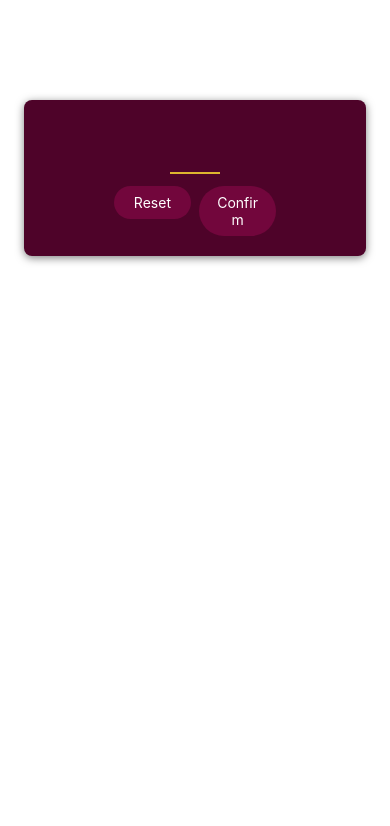
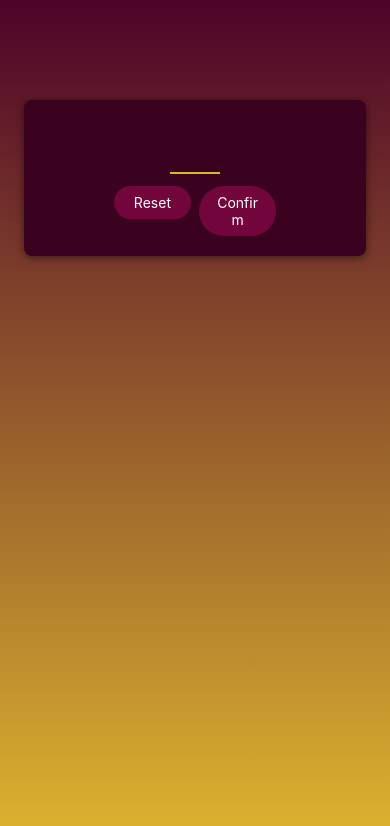
Before and after one commit to mdave94/guessing_game_react_native, a React Native app: screen / in a window 390 px wide. Shown: the top 826 px of the page. Built offline with nearby package versions, Linux system fonts and the light colour scheme.

Commit message:
LInearGradiant component from expo is added. Design update in StartGameScreen.js

```diff
--- a/App.js
+++ b/App.js
@@ -1,9 +1,17 @@
-import { StatusBar } from "expo-status-bar";
-import { StyleSheet, Text, View } from "react-native";
+import { StyleSheet } from "react-native";
 import StartGameScreen from "./screens/StartGameScreen";
+import { LinearGradient } from "expo-linear-gradient";
 
 export default function App() {
-  return <StartGameScreen />;
+  return (
+    <LinearGradient colors={['#4e0329','#ddb52f']} style={styles.screensContainer}>
+      <StartGameScreen />
+    </LinearGradient>
+  );
 }
 
-const styles = StyleSheet.create({});
+const styles = StyleSheet.create({
+  screensContainer : {
+    flex:1,
+  }
+});
--- a/package.json
+++ b/package.json
@@ -12,7 +12,8 @@
     "expo": "~48.0.10",
     "expo-status-bar": "~1.4.4",
     "react": "18.2.0",
-    "react-native": "0.71.6"
+    "react-native": "0.71.6",
+    "expo-linear-gradient": "~12.1.2"
   },
   "devDependencies": {
     "@babel/core": "^7.20.0"
--- a/screens/StartGameScreen.js
+++ b/screens/StartGameScreen.js
@@ -31,7 +31,7 @@
     marginTop: 100,
     marginHorizontal: 24,
     borderRadius: 8,
-    backgroundColor: "#4e0329",
+    backgroundColor: "#3b021f",
     elevation: 4, //only on android
     shadowColor: "black",
     shadowOffset: { width: 0, height: 2 },
```
Also changed, not shown: 2 other files (tests, documents, lock files or other folders).
